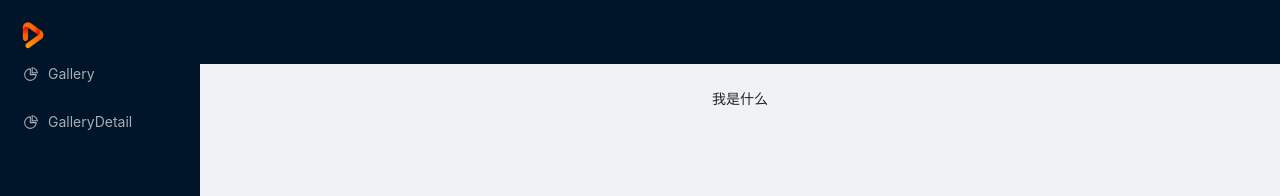
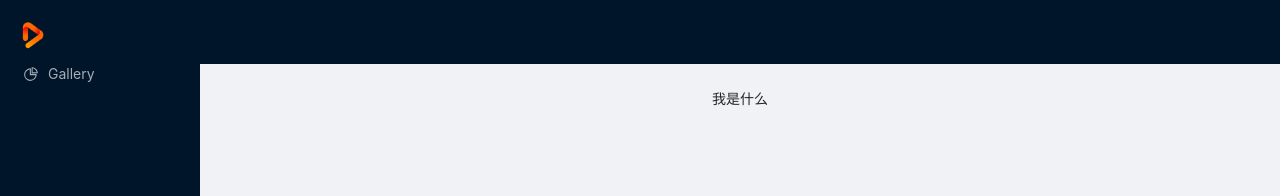
Before and after one commit to toozhuang/ying-gallary, a React (Create React App) app: page / in a window 1280 px wide. Shown: the top 196 px of the page. Built offline with nearby package versions, Linux system fonts and the light colour scheme.

Commit message:
ui: ui updated

```diff
--- a/package.json
+++ b/package.json
@@ -17,6 +17,7 @@
     "react-redux": "^7.2.6",
     "react-router-dom": "6",
     "react-scripts": "5.0.0",
+    "sass": "^1.49.9",
     "typescript": "^4.5.5",
     "web-vitals": "^2.1.4"
   },
--- a/src/common/routes.ts
+++ b/src/common/routes.ts
@@ -9,11 +9,13 @@ const routes = [
     path: '/gallery',
     key: 'gallery',
     name: 'Gallery',
+    display: true,
   },
   {
     path: '/gallery/:id',
     key: 'gallery-detail',
     name: 'GalleryDetail',
+    display: false,
   },
 ];
 
--- /dev/null
+++ b/src/components/gallery-card/galleryCard.scss
@@ -0,0 +1,5 @@
+.ant-card-meta-title{
+  a{
+    color: inherit;
+  }
+}
--- a/src/components/gallery-card/index.tsx
+++ b/src/components/gallery-card/index.tsx
@@ -7,6 +7,9 @@ import * as React from 'react';
 import PropTypes from 'prop-types';
 import { IMovie } from '../../store/services/dto/movie.interface';
 import { Card, Image } from 'antd';
+import { Link } from 'react-router-dom';
+
+import './galleryCard.scss';
 
 const { Meta } = Card;
 
@@ -32,7 +35,13 @@ const GalleryCard = (props: IGalleryCard) => {
         />
       }
     >
-      <Meta title={movie.title} />
+      <Meta
+        title={
+          <div>
+            <Link to={`/gallery/${movie.id}`}> {movie.title}</Link>
+          </div>
+        }
+      />
     </Card>
   );
   // <div>{movie.title}</div>;
--- a/src/components/layout/index.tsx
+++ b/src/components/layout/index.tsx
@@ -7,7 +7,7 @@
 import React, { useState } from 'react';
 
 import logo from '../../logo_2x.png';
-import { Layout, Menu, Breadcrumb } from 'antd';
+import { Layout, Menu } from 'antd'; //Breadcrumb
 import { PieChartOutlined } from '@ant-design/icons';
 import { Outlet, Link } from 'react-router-dom';
 import routes from '../../common/routes';
@@ -31,7 +31,9 @@ const LayoutPage = () => {
           style={{ width: '30px', marginTop: '20px', marginLeft: !collapsed ? '-135px' : 0 }}
         />
         <Menu theme="dark" defaultSelectedKeys={['1']} mode="inline">
-          {routes.map((item) => {
+          {routes
+            .filter((item) => item.display)
+            .map((item) => {
               return (
                 <Menu.Item key={item.key} icon={<PieChartOutlined />}>
                   <Link to={item.path}>{item.name}</Link>
--- a/src/pages/gallery/index.tsx
+++ b/src/pages/gallery/index.tsx
@@ -7,9 +7,7 @@ import React from 'react';
 import { useGetGalleryQuery } from '../../store/services/gallery';
 import GalleryCard from '../../components/gallery-card';
 import { IMovie } from '../../store/services/dto/movie.interface';
-import { Button, Col, Modal, Row } from 'antd';
-import { useState } from 'react';
-import { Link } from 'react-router-dom';
+import { Col, Row } from 'antd';
 
 const style = { background: 'inherit', padding: '8px 0', borderRadius: '20px' };
 
@@ -31,9 +29,6 @@ const GalleryList = () => {
           return (
             <Col className="gutter-row" style={style} key={movie.id} span={4}>
               <GalleryCard key={movie.id} movieDetail={movie} type={false} />
-              <Button>
-                <Link to={`/gallery/${movie.id}`}> 返回主页面</Link>
-              </Button>
             </Col>
           );
         })}
```
Also changed, not shown: 1 other file (tests, documents, lock files or other folders). Lines whose indentation alone changed are shown as unchanged.
